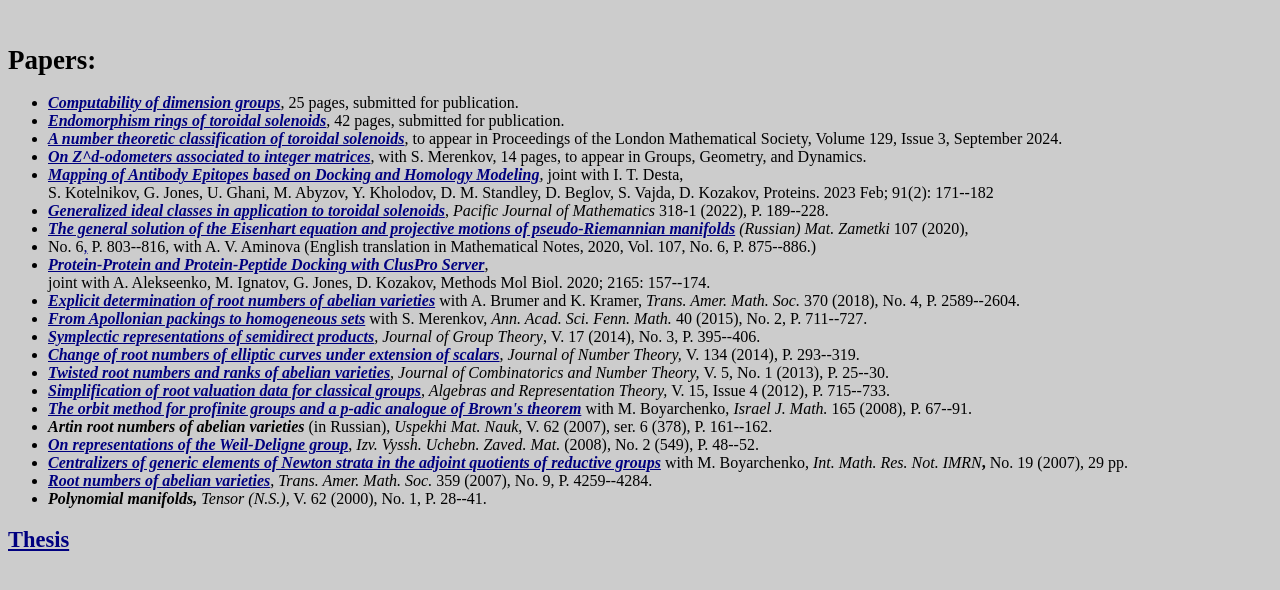
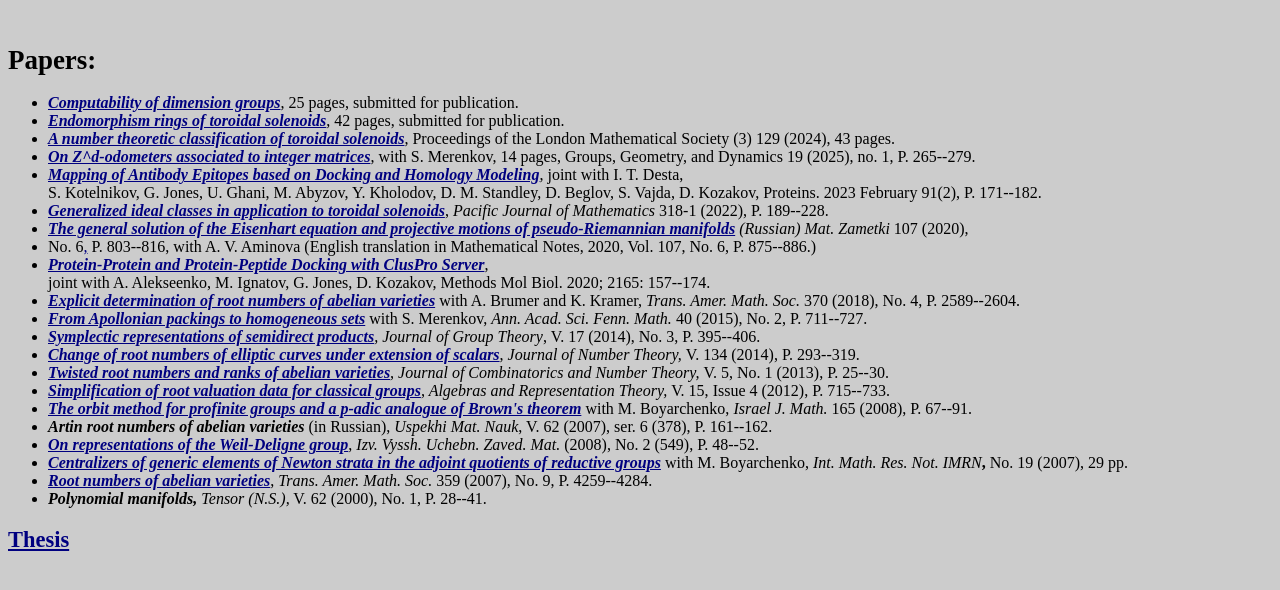
Before and after one commit to sabitovamath/sabitovamath.github.io, a plain HTML site: page research.html in a window 1280 px wide. Drawn offline with Linux system fonts and the light colour scheme.

Commit message:
Revise publication information in research.html
Updated publication details and formatting in research.html.

```diff
--- a/research.html
+++ b/research.html
@@ -31,15 +31,15 @@
             <li style="text-align: left;"><b><i><a
                     moz-do-not-send="true" href="alln.pdf">A number
                     theoretic classification of toroidal solenoids</a></i></b>,
-              to appear in Proceedings of the London Mathematical
-              Society, Volume 129, Issue 3, September 2024.<br>
+              Proceedings of the London Mathematical
+              Society (3) 129 (2024), 43 pages. <br>
             </li>
             <li style="text-align: left;"><b><i><a
                     moz-do-not-send="true"
                     href="https://arxiv.org/abs/2209.09374">On
                     Z^d-odometers associated to integer matrices</a></i></b>,
-              with S. Merenkov, 14 pages, to appear in Groups, Geometry,
-              and Dynamics. <br>
+              with S. Merenkov, 14 pages, Groups, Geometry,
+              and Dynamics 19 (2025), no. 1, P. 265--279. <br>
             </li>
             <li style="text-align: left;"><a
                 href="https://onlinelibrary.wiley.com/doi/am-pdf/10.1002/prot.26420"><i><b>Mapping
@@ -48,7 +48,7 @@
                     Modeling</b></i></a>, joint with I. T. Desta, <br>
               S. Kotelnikov, G. Jones, U. Ghani, M. Abyzov, Y. Kholodov,
               D. M. Standley, D. Beglov, S. Vajda, D. Kozakov, Proteins.
-              2023 Feb; 91(2): 171--182<br>
+              2023 February 91(2), P. 171--182.<br>
             </li>
             <li style="text-align: left;"><i><a href="sabitova-2.pdf"><b>Generalized
 
```
